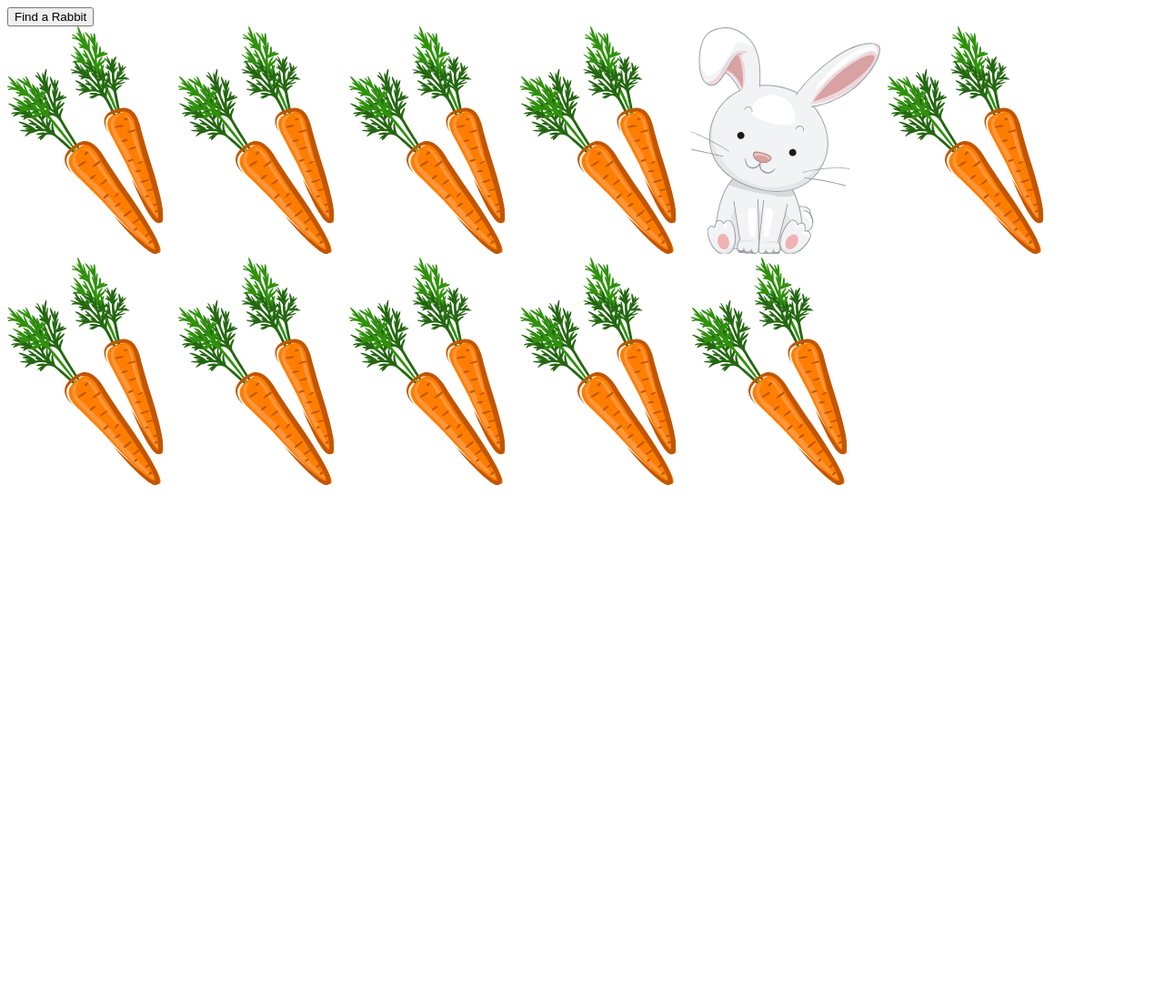
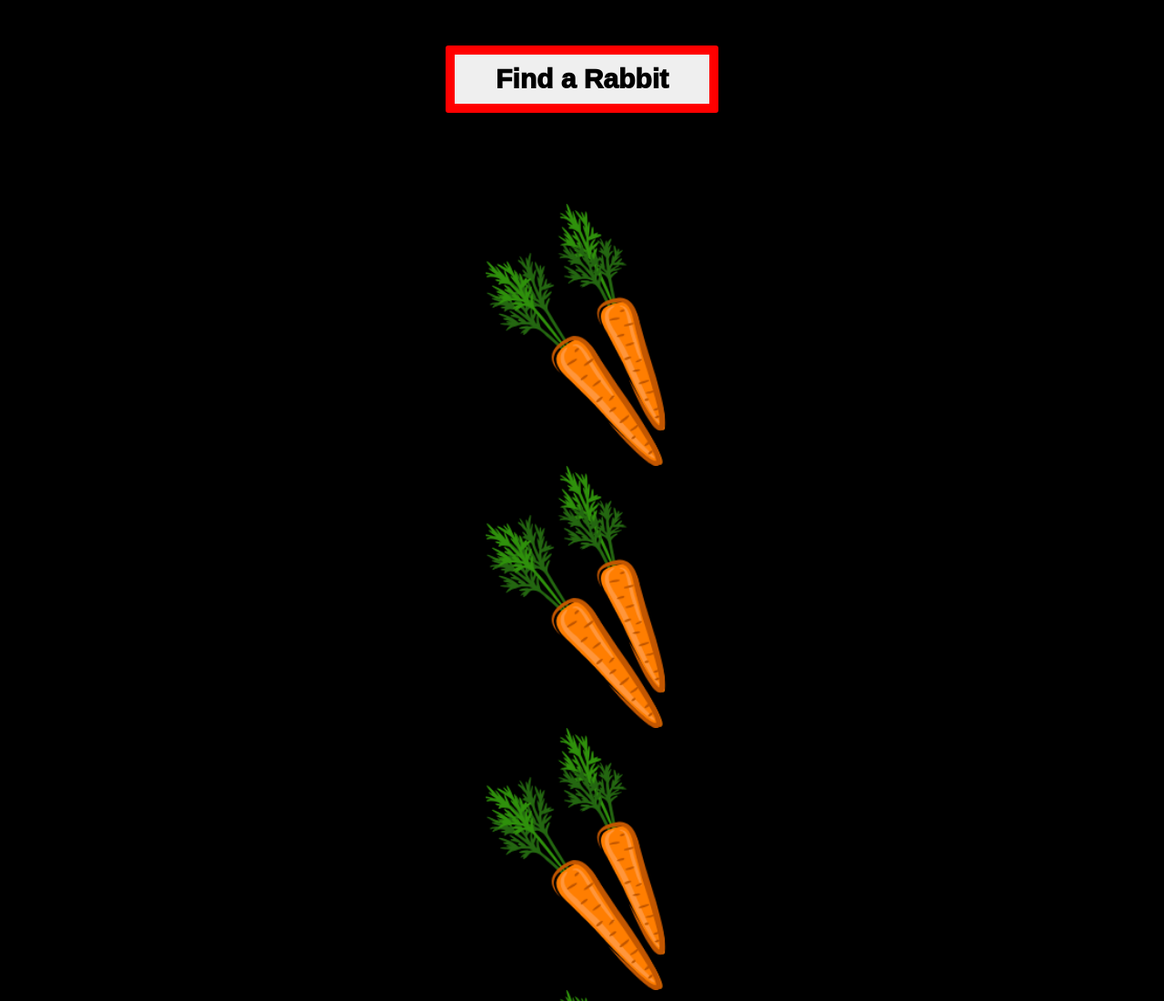
Before and after one commit to youngseoJi/-_-_DOM_-Study, a plain HTML site: page rabbits/index.html in a window 1280 px wide. Shown: the top 1100 px of the page at 91% size. Before the commit the page ends 800 px from the top, so only its background shows below. Drawn offline with Linux system fonts and the light colour scheme.

Commit message:
Add : css 배치 및 스타일 주기
Add : css 배치 및 스타일 주기

```diff
--- a/rabbits/index.html
+++ b/rabbits/index.html
@@ -4,15 +4,15 @@
     <meta charset="UTF-8" />
     <meta name="viewport" content="width=device-width, initial-scale=1.0" />
     <title>Scrolling Find a Rabbit!</title>
+    <link rel="stylesheet" href="style.css" />
     <!--* 토끼를 찾아라 실슴
       * 버튼 누를경우 토끼의 위치를 찾아 스크롤링 되어 찾는 기능생성하기
       -->
-    <style></style>
   </head>
   <body>
-    <section id="main">
+    <section id="container">
       <button id="find-btn">Find a Rabbit</button>
-      <section>
+      <section id="main">
         <img src="img/carrot.png" alt="당근" />
         <img src="img/carrot.png" alt="당근" />
         <img src="img/carrot.png" alt="당근" />
--- /dev/null
+++ b/rabbits/style.css
@@ -0,0 +1,42 @@
+* {
+  margin: 0;
+  padding: 0;
+}
+
+body {
+  margin: 50px;
+  background-color: black;
+}
+
+#container {
+  display: flex;
+  flex-direction: column;
+  align-items: center;
+}
+
+#find-btn {
+  border: 10px solid red;
+  padding: 10px;
+  width: 300px;
+  border-radius: 3px;
+  font-size: 30px;
+  font-weight: 1000;
+  cursor: pointer;
+}
+
+#main {
+  display: flex;
+  margin: 100px 0px;
+  flex-direction: column;
+}
+
+/* 엘리 쌤은 해당 요소들을 활용하여 간단하게 배치
+- 이렇게 간단한건 간단하게 하는게 맞는듯 합니다.
+
+body { text-align: center}
+
+img{display:block;
+margin:auto}
+
+
+*/
```
